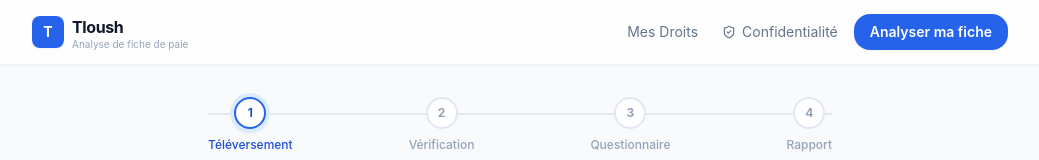
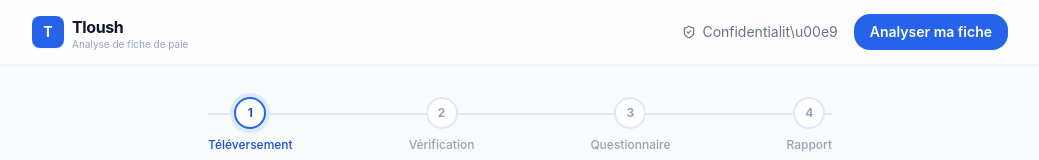
Before and after one commit to rabbigab/tloush, a Next.js app: page /analyze in a window 1280 px wide. Shown: the top 160 px of the page, without its empty margins (120-1159 px from the left). Built offline with nearby package versions, Linux system fonts and the light colour scheme.

Commit message:
sprint0: update src/components/layout/Header.tsx

```diff
--- a/src/components/layout/Header.tsx
+++ b/src/components/layout/Header.tsx
@@ -1,5 +1,4 @@
 "use client";
-
 import Link from "next/link";
 import { ShieldCheck } from "lucide-react";
 
@@ -17,22 +16,14 @@ export default function Header() {
             <span className="text-[10px] text-neutral-400 hidden sm:block">Analyse de fiche de paie</span>
           </div>
         </Link>
-
         {/* Nav */}
         <nav className="flex items-center gap-1 sm:gap-2">
-          <Link
-            href="/droits-olim"
-            className="flex items-center gap-1.5 text-xs sm:text-sm text-neutral-500 hover:text-brand-600 transition-colors px-2 py-1.5 rounded-lg hover:bg-brand-50"
-          >
-            <span className="hidden sm:inline">Mes Droits</span>
-            <span className="sm:hidden">Droits</span>
-          </Link>
           <Link
             href="/privacy"
             className="flex items-center gap-1.5 text-xs sm:text-sm text-neutral-500 hover:text-brand-600 transition-colors px-2 py-1.5 rounded-lg hover:bg-brand-50"
           >
             <ShieldCheck size={14} />
-            <span className="hidden sm:inline">Confidentialité</span>
+            <span className="hidden sm:inline">Confidentialit\u00e9</span>
           </Link>
           <Link href="/analyze" className="btn-primary text-sm py-2 px-4">
             Analyser ma fiche
```
